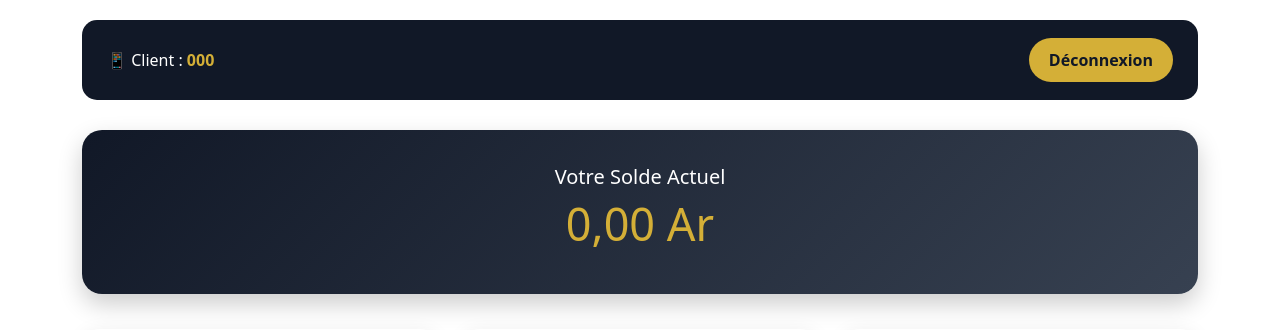
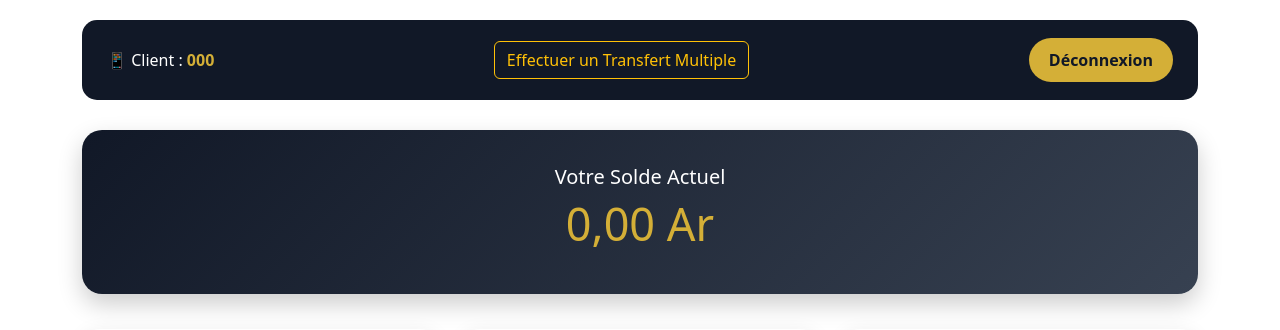
Before and after one commit to ma-Nekena/Final-S4, a CodeIgniter 4 app: the page made by app/Views/client/dashboard.php in a window 1280 px wide. Shown: the part 84-414 px from the top of the page. Run offline with PHP 8.4 and a stand-in for CodeIgniter, Linux system fonts and the light colour scheme; the template is opened without the code that fills it: most values are stand-ins (such as "Sample title", 1, 10 or a date in 2020); some libraries are stand-ins or nearby versions.

Commit message:
modif de dashboard

```diff
--- a/app/Views/client/dashboard.php
+++ b/app/Views/client/dashboard.php
@@ -6,23 +6,20 @@
 
 <div class="client-dashboard">
 
-
-    <!-- Barre utilisateur -->
     <div class="client-topbar">
 
         <div>
             📱 Client :
             <strong><?= esc($client['numero_telephone']) ?></strong>
         </div>
-
+        <a href="<?= base_url('/client/transfert-multiple') ?>" class="btn btn-outline-warning">
+            Effectuer un Transfert Multiple
+        </a>
         <a href="<?= base_url('/client/logout') ?>" class="logout-btn">
             Déconnexion
         </a>
 
     </div>
-
-
-
     <?php if (session()->getFlashdata('error')): ?>
 
         <div class="alert alert-danger">
```
